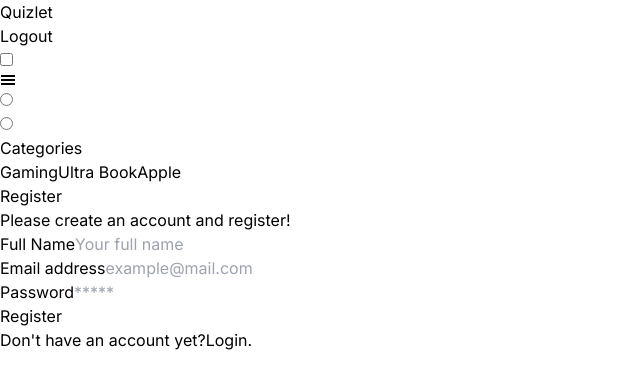
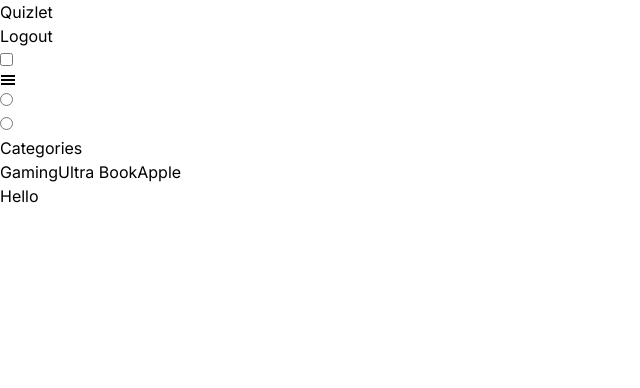
Before and after one commit to kmdshojib/quizlet, a Next.js app: page /Register in a window 1280 px wide. Shown: the top 388 px of the page, without its empty margins (0-640 px from the left). Built offline with nearby package versions, Linux system fonts and the light colour scheme.

Commit message:
register page

```diff
--- a/app/Register/page.tsx
+++ b/app/Register/page.tsx
@@ -1,13 +1,14 @@
+import { Metadata } from "next";
 import React from "react";
-import RegisterClient from "./RegisterClient";
-import { Metadata } from "next";
+// import RegisterClient from "./RegisterClient";
 export const metadata: Metadata = {
   title: "Quizlet | Register",
 };
 const Register = () => {
   return (
     <div className="flex justify-center">
-      <RegisterClient />
+      {/* <RegisterClient /> */}
+      <div>Hello</div>
     </div>
   );
 };
```
